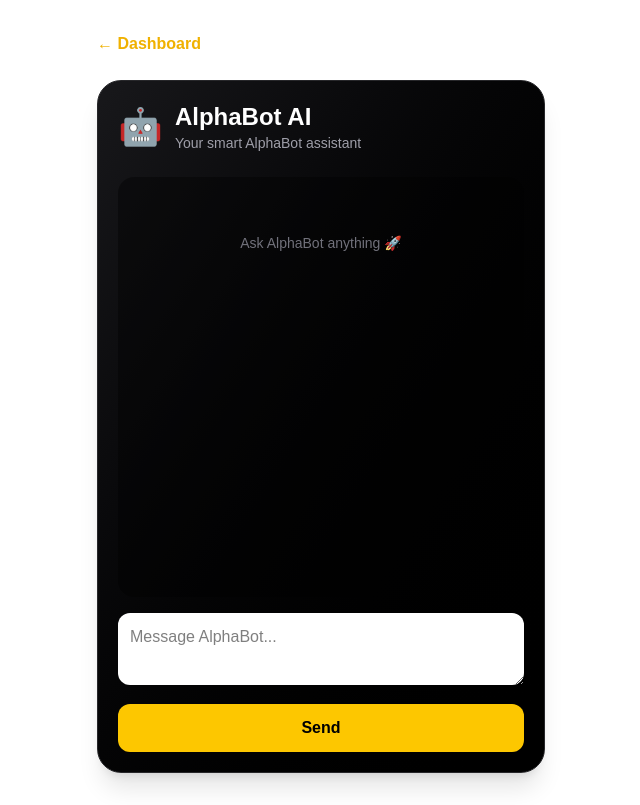
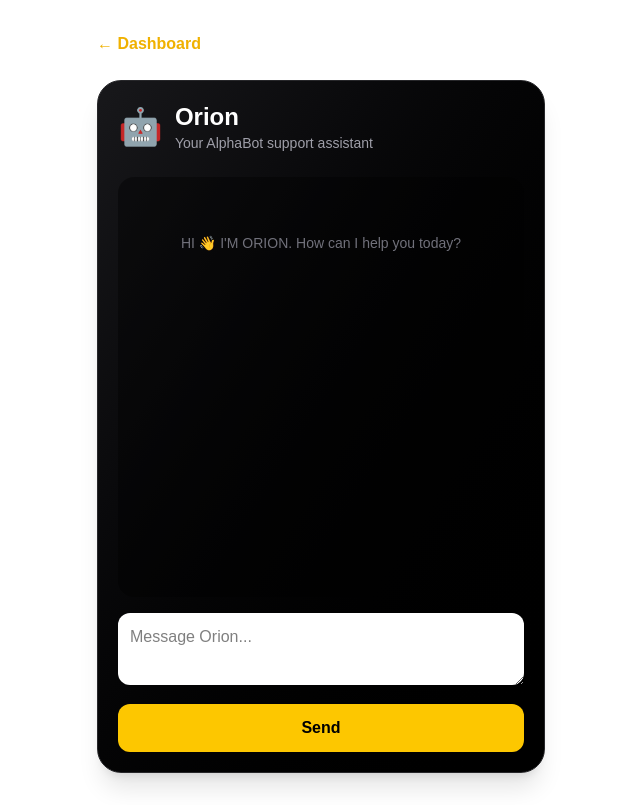
Before and after one commit to ayodejimarvelous87-droid/alphabot-frontend, a Next.js app: page /ai in a window 1280 px wide. Shown: the whole page, without its empty margins (319-959 px from the left). Built offline with nearby package versions, Linux system fonts and the light colour scheme.

Commit message:
Rename AlphaBot AI to Orion

```diff
--- a/src/app/ai/page.js
+++ b/src/app/ai/page.js
@@ -65,7 +65,7 @@ setChat(prev=>[
 ...prev,
 {
 role:"ai",
-text:"AI connection failed"
+text:"Orion connection failed"
 }
 ]);
 
@@ -105,11 +105,11 @@ className="text-yellow-500 font-semibold"
 <div>
 
 <h1 className="text-2xl font-black">
-AlphaBot AI
+Orion
 </h1>
 
 <p className="text-zinc-400 text-sm">
-Your smart AlphaBot assistant
+Your AlphaBot support assistant
 </p>
 
 </div>
@@ -124,7 +124,7 @@ Your smart AlphaBot assistant
 {chat.length===0 && (
 
 <div className="text-center text-zinc-500 text-sm mt-10">
-Ask AlphaBot anything 🚀
+HI 👋 I'M ORION. How can I help you today?
 </div>
 
 )}
@@ -167,7 +167,7 @@ item.role==="user"
 <div className="flex justify-start">
 
 <div className="bg-zinc-800 rounded-2xl px-4 py-3 text-zinc-400">
-AlphaBot is typing...
+Orion is typing...
 </div>
 
 </div>
@@ -185,7 +185,7 @@ AlphaBot is typing...
 <textarea
 value={message}
 onChange={(e)=>setMessage(e.target.value)}
-placeholder="Message AlphaBot..."
+placeholder="Message Orion..."
 className="w-full p-3 rounded-xl bg-white text-black"
 />
 
```
